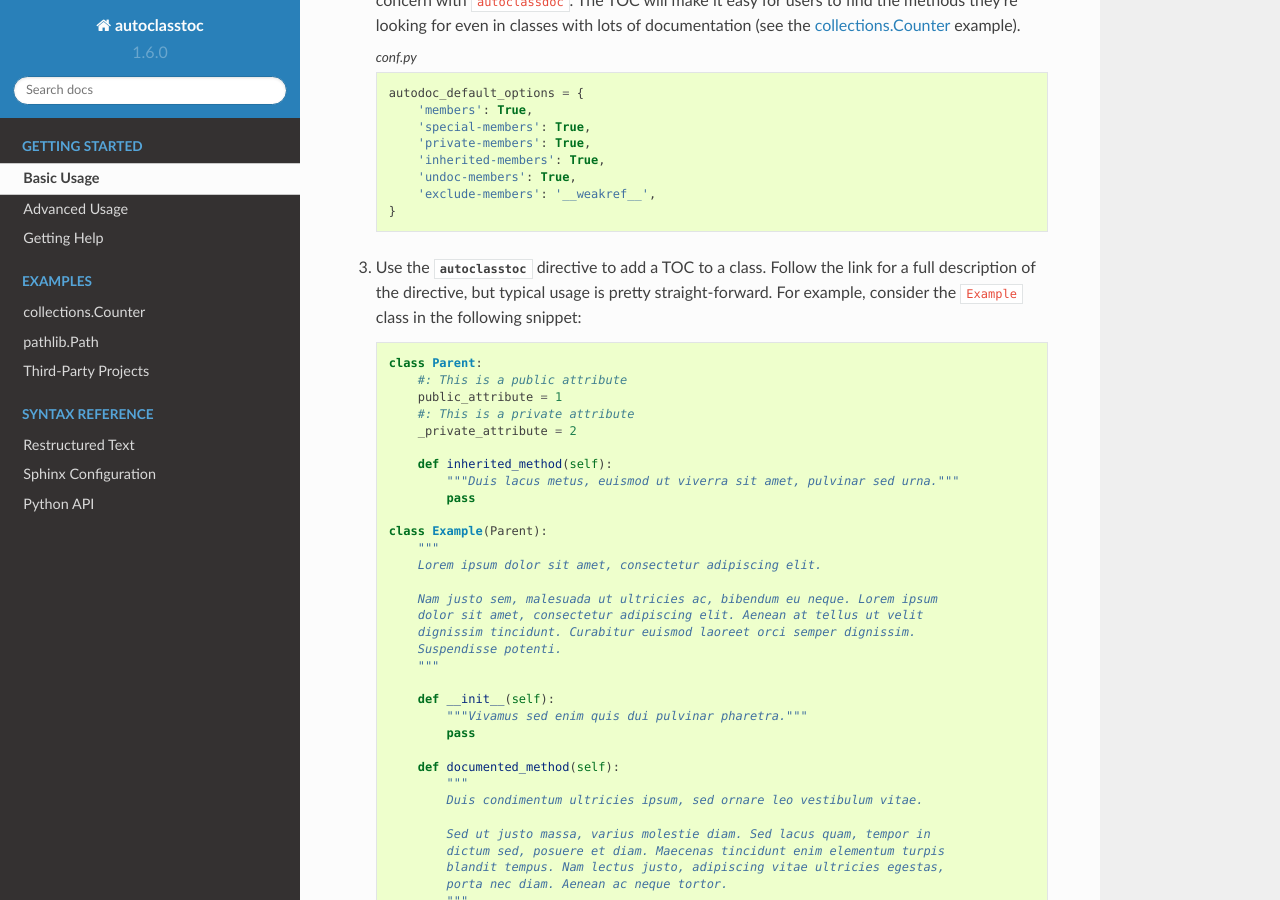
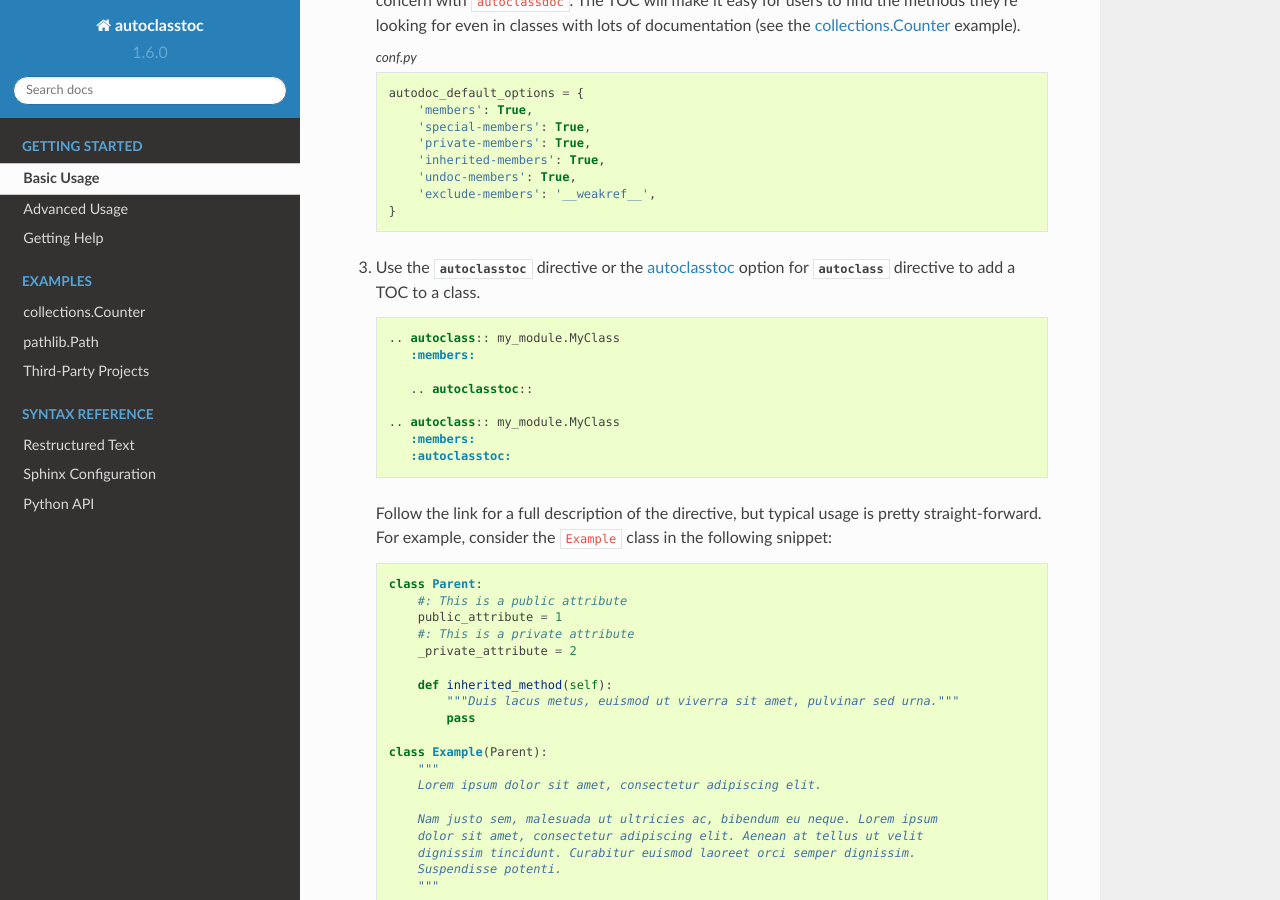
Before and after one commit to kalekundert/autoclasstoc, a Sphinx documentation site: the page built from docs/basic_usage.rst, in a window 1280 px wide and 900 px high, scrolled down 673 px. Built offline with Sphinx 7.4.7 and the Read the Docs theme 2.0.0, drawn with Linux system fonts in a browser that asks for light colours.

Commit message:
feat: support `autoclasstoc` option for `autoclass` (#37)

```diff
--- a/docs/basic_usage.rst
+++ b/docs/basic_usage.rst
@@ -44,8 +44,21 @@
           'exclude-members': '__weakref__',
       }
 
-3. Use the :rst:dir:`autoclasstoc` directive to add a TOC to a class.  Follow
-   the link for a full description of the directive, but typical usage is
+3. Use the :rst:dir:`autoclasstoc` directive or the `autoclasstoc` option for
+   :rst:dir:`autoclass` directive to add a TOC to a class.
+
+   .. code-block:: rst
+
+      .. autoclass:: my_module.MyClass
+         :members:
+
+         .. autoclasstoc::
+
+      .. autoclass:: my_module.MyClass
+         :members:
+         :autoclasstoc:
+
+   Follow the link for a full description of the directive, but typical usage is
    pretty straight-forward.  For example, consider the ``Example`` class in the
    following snippet:
 
@@ -67,5 +80,4 @@
           :members:
           :special-members:
           :private-members:
-
-          .. autoclasstoc::
+          :autoclasstoc:
```
Also changed, not shown: 2 other files.
